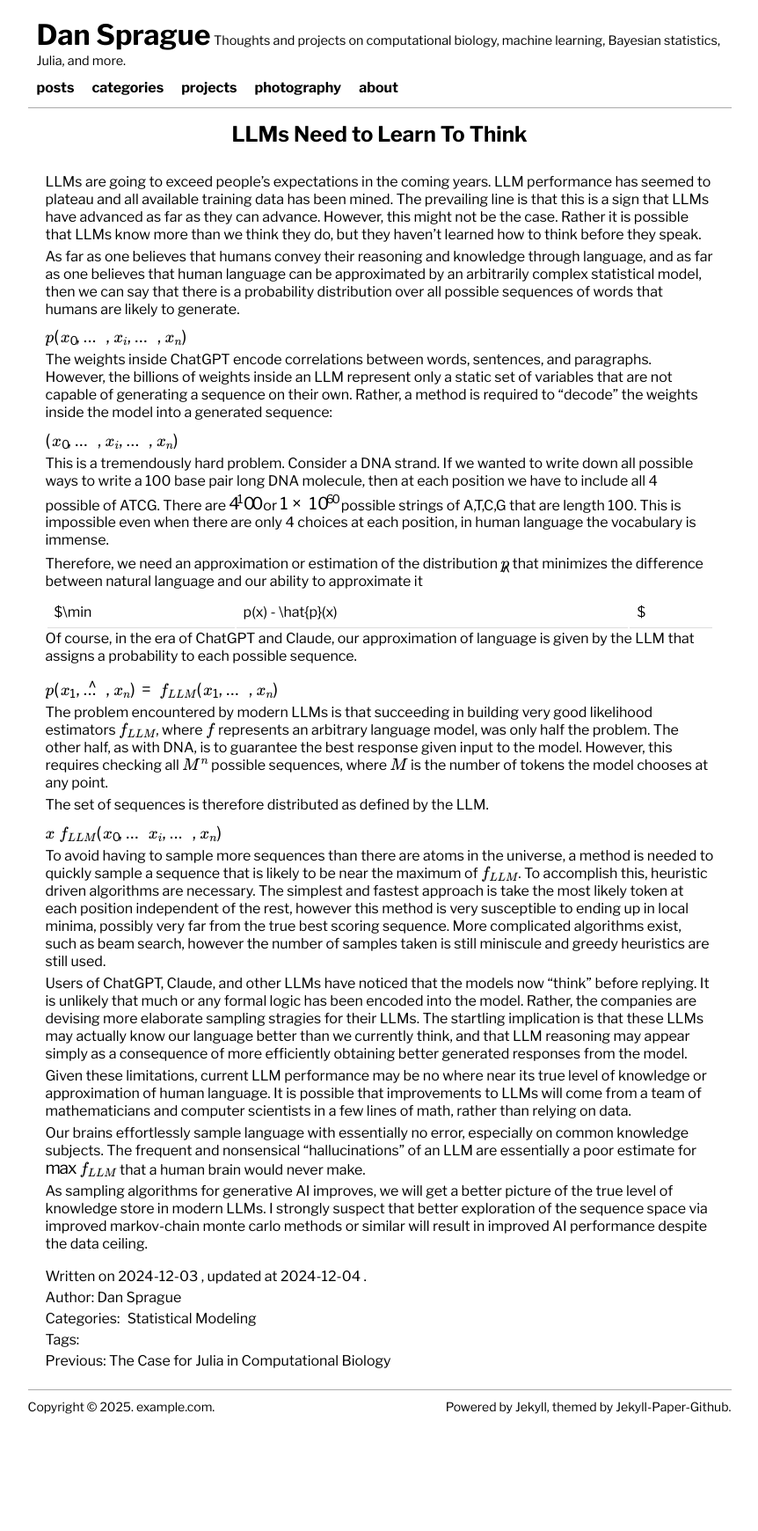
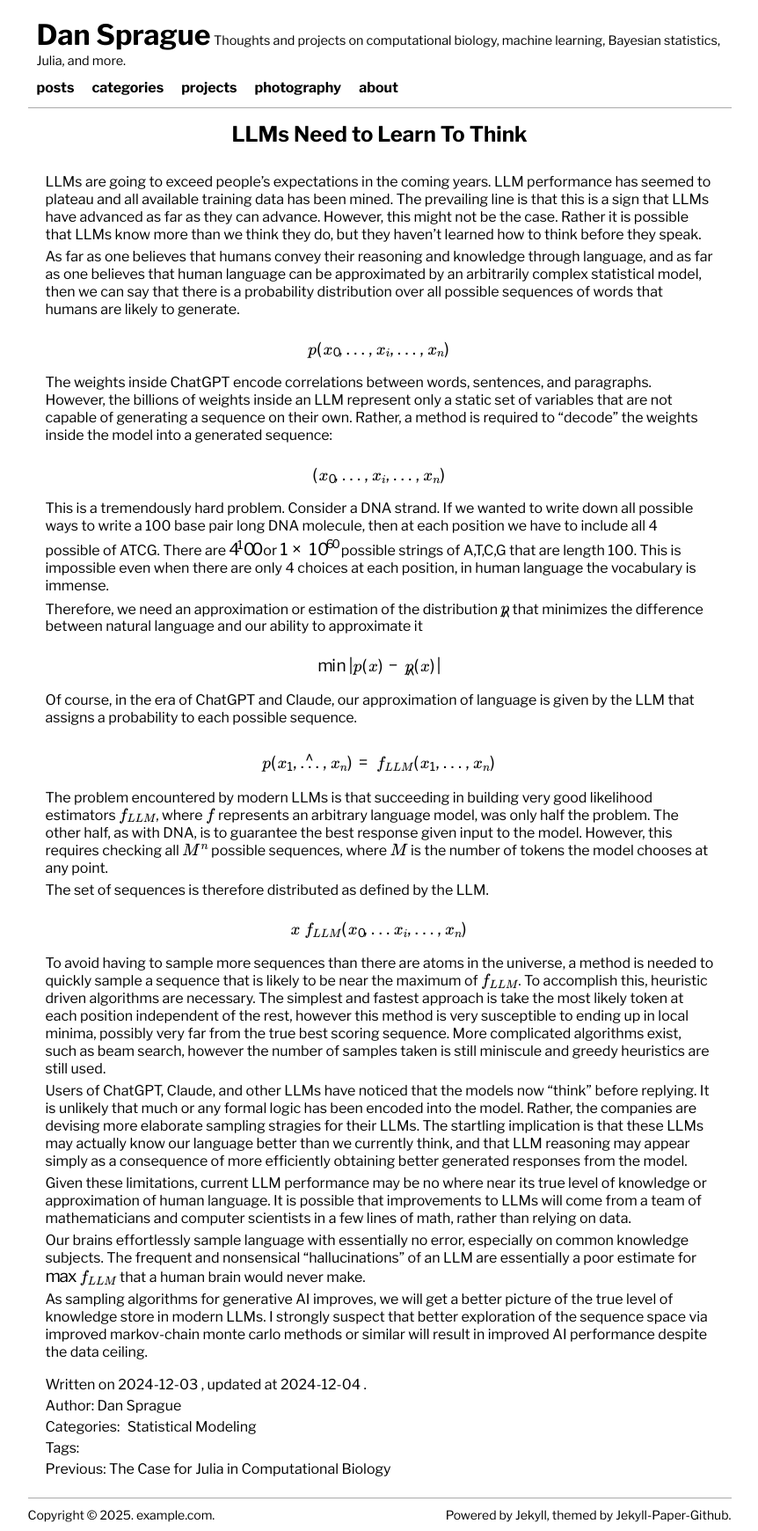
Before and after one commit to dan-sprague/dan-sprague.github.io, a Jekyll site: the page built from _posts/2025-02-02-llmthinking.markdown, in a window 1280 px wide. Shown: the whole page at 88% size, without its empty margins (201-1063 px from the left). Built offline with Jekyll 4.4.1, drawn with Linux system fonts in a browser that asks for light colours; formulas are drawn with MathJax 3; before the commit the page ends 1617 px from its top, so only the background shows below that.

Commit message:
fixed bug

```diff
--- a/_posts/2025-02-02-llmthinking.markdown
+++ b/_posts/2025-02-02-llmthinking.markdown
@@ -11,28 +11,28 @@ LLMs are going to exceed people's expectations in the coming years. LLM performa
 
 As far as one believes that humans convey their reasoning and knowledge through language, and as far as one believes that human language can be approximated by an arbitrarily complex statistical model, then we can say that there is a probability distribution over all possible sequences of words that humans are likely to generate.
 
-$p(x_0,...,x_i,...,x_n)$
+$$p(x_0,...,x_i,...,x_n)$$
 
 The weights inside ChatGPT encode correlations between words, sentences, and paragraphs. However, the billions of weights inside an LLM represent only a static set of variables that are not capable of generating a sequence on their own. Rather, a method is required to "decode" the weights inside the model into a generated sequence:
 
-$(x_0,...,x_i,...,x_n)$
+$$(x_0,...,x_i,...,x_n)$$
 
 This is a tremendously hard problem. Consider a DNA strand. If we wanted to write down all possible ways to write a 100 base pair long DNA molecule, then at each position we have to include all 4 possible of ATCG. There are $4^100$ or $$1 \times 10^{60}$$ possible strings of A,T,C,G that are length 100. This is impossible even when there are only 4 choices at each position, in human language the vocabulary is immense.
 
 Therefore, we need an approximation or estimation of the distribution $\hat{p}$ that minimizes the difference between natural language and our ability to approximate it
 
-$\min |p(x) - \hat{p}(x)|$
+$$\min |p(x) - \hat{p}(x)|$$
 
 Of course, in the era of ChatGPT and Claude, our approximation of language is given by the LLM that assigns a probability to each possible sequence.
 
-$\hat{p(x_1,...,x_n)} = f_{LLM}(x_1,...,x_n)$
+$$\hat{p(x_1,...,x_n)} = f_{LLM}(x_1,...,x_n)$$
 
 
 The problem encountered by modern LLMs is that succeeding in building very good likelihood estimators $f_{LLM}$, where $f$ represents an arbitrary language model, was only half the problem. The other half, as with DNA, is to guarantee the best response given input to the model. However, this requires checking all $M^n$ possible sequences, where $M$ is the number of tokens the model chooses at any point.
 
 The set of sequences is therefore distributed as defined by the LLM.
 
-$x ~ f_{LLM}(x_0,...x_i,...,x_n)$
+$$x ~ f_{LLM}(x_0,...x_i,...,x_n)$$
 
 To avoid having to sample more sequences than there are atoms in the universe, a method is needed to quickly sample a sequence that is likely to be near the maximum of $f_{LLM}$. To accomplish this, heuristic driven algorithms are necessary. The simplest and fastest approach is take the most likely token at each position independent of the rest, however this method is very susceptible to ending up in local minima, possibly very far from the true best scoring sequence. More complicated algorithms exist, such as beam search, however the number of samples taken is still miniscule and greedy heuristics are still used.
 
```
